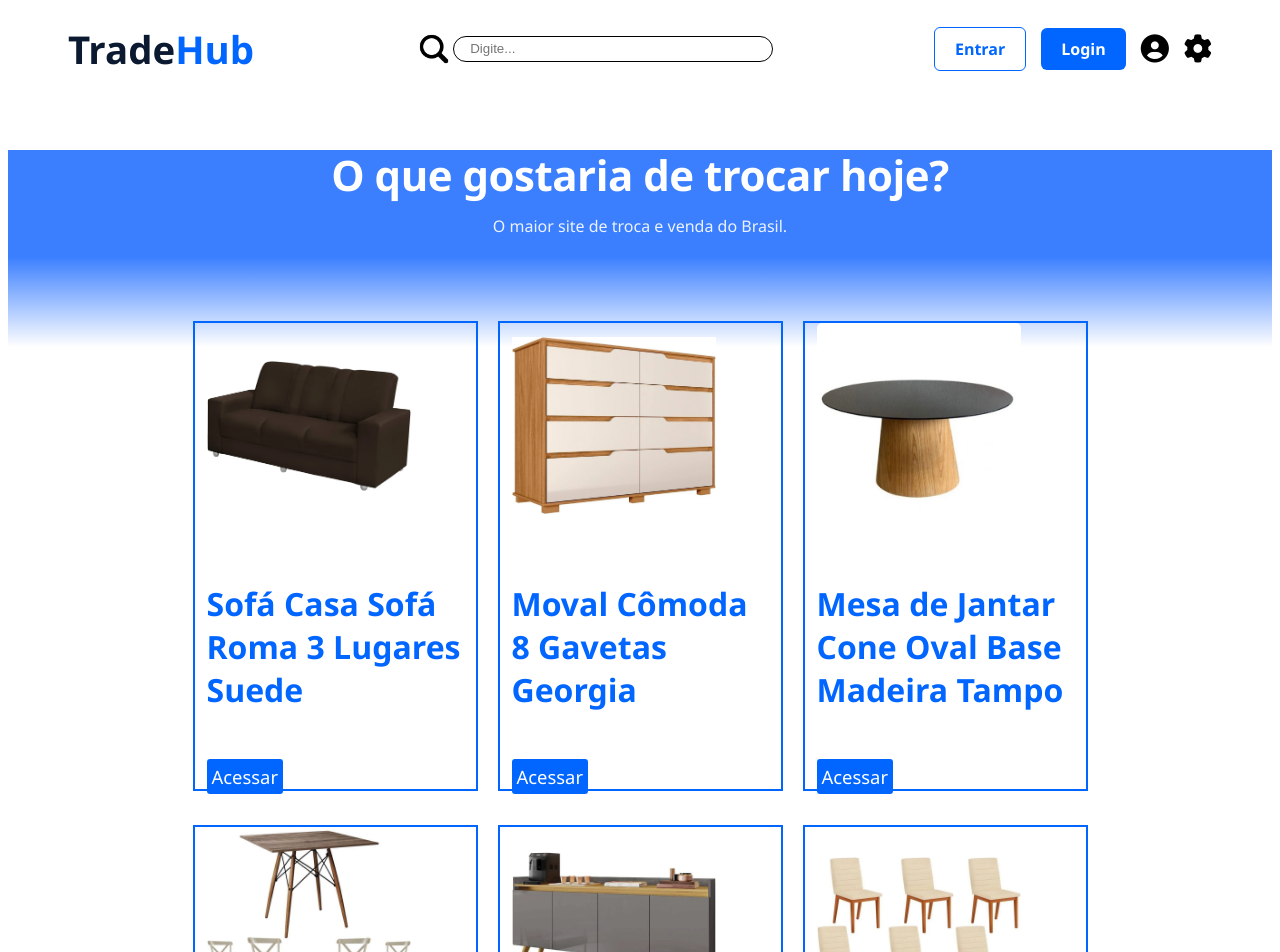
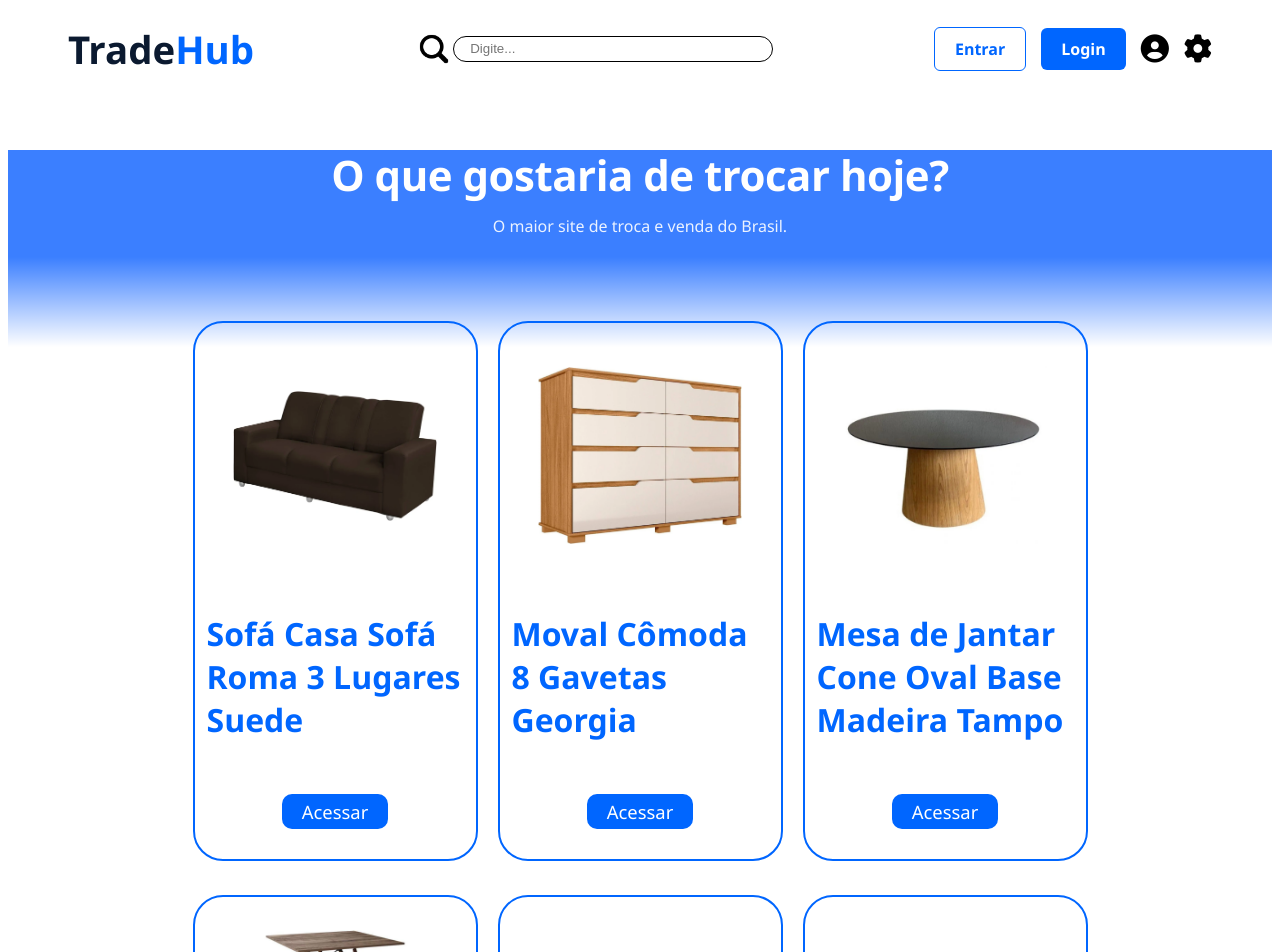
Before and after one commit to Hackathon-Trade-Hub/Trade-hub, a Vue app: page / in a window 1280 px wide. Shown: the top 952 px of the page. Built offline with nearby package versions, Linux system fonts and the light colour scheme.

Commit message:
ajeitando o card

```diff
--- a/src/components/ProdutoCard.vue
+++ b/src/components/ProdutoCard.vue
@@ -1,13 +1,13 @@
 <template>
   <div class="card">
-    <div class="caixa-imagem">
-      <img :src="imagem" class="card-img-top" :alt="titulo">
+    <div class="card-img-title">
+      <div class="caixa-imagem"><img :src="imagem" class="card-img-top" :alt="titulo"></div>
+      <h5 class="card-title">{{ titulo }}</h5>
     </div>
-    <div class="card-body">
-      <h5 class="card-title">{{ titulo }}</h5>
-      <a href="#" class="btn-primary">Acessar</a>
-    </div>
+
+    <a href="#" class="botao">Acessar</a>
   </div>
+
 </template>
 
 <script>
@@ -22,35 +22,48 @@ export default {
 </script>
 
 <style scoped>
-.card{
+.card {
   width: 18rem;
   border: 2px solid #0066ff !important;
   margin: 10px;
+  border-radius: 30px !important;
+  padding: 30px;
+  align-items: center;
+  display: flex;
+  flex-direction: column;
+  justify-content: space-between;
 }
-.caixa-imagem{
+
+.caixa-imagem {
   width: 16vw;
   height: 16vw;
+  margin-left: auto;
+  margin-right: auto;
+}
 
-}
-.card-img-top{
+.card-img-top {
   border-radius: 5px;
   width: 100%;
   height: 100%;
   object-fit: contain;
 }
-.card-title{
+
+.card-title {
   color: #0066ff;
   font-family: 'Segoe UI', Tahoma, Geneva, Verdana, sans-serif;
   font-size: 4vh;
 
-  }
-.btn-primary{
-  background-color:#0066ff;
+}
+
+.botao {
+  background-color: #0066ff;
   text-decoration: none;
   color: #ffffff;
-  padding: 5px;
-  border-radius: 3px;
+  padding: 5px 20px;
+  border-radius: 10px;
   font-family: 'Segoe UI', Tahoma, Geneva, Verdana, sans-serif;
   font-size: 1.15rem;
+  font-weight: 500;
+  margin-left: 0;
 }
 </style>
```
